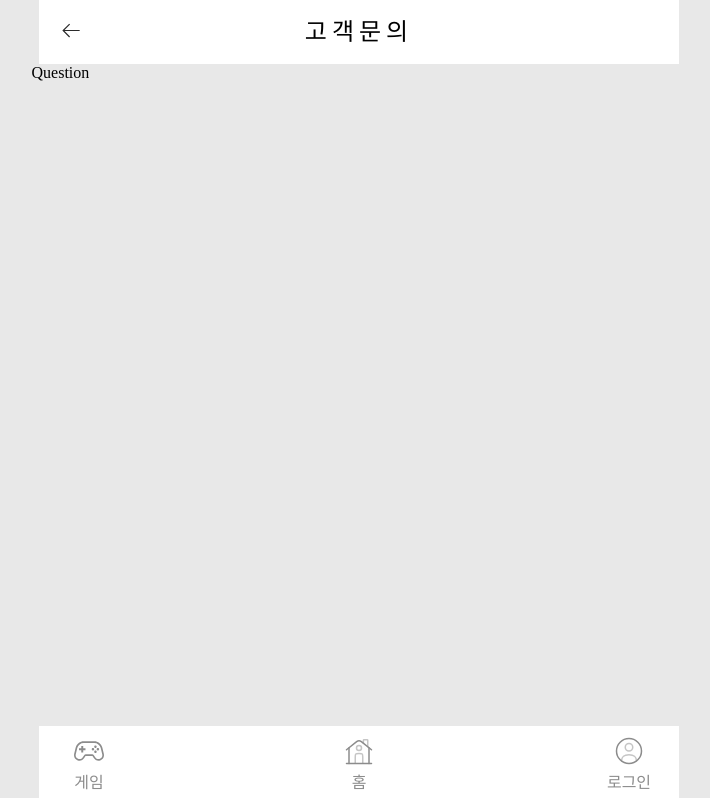
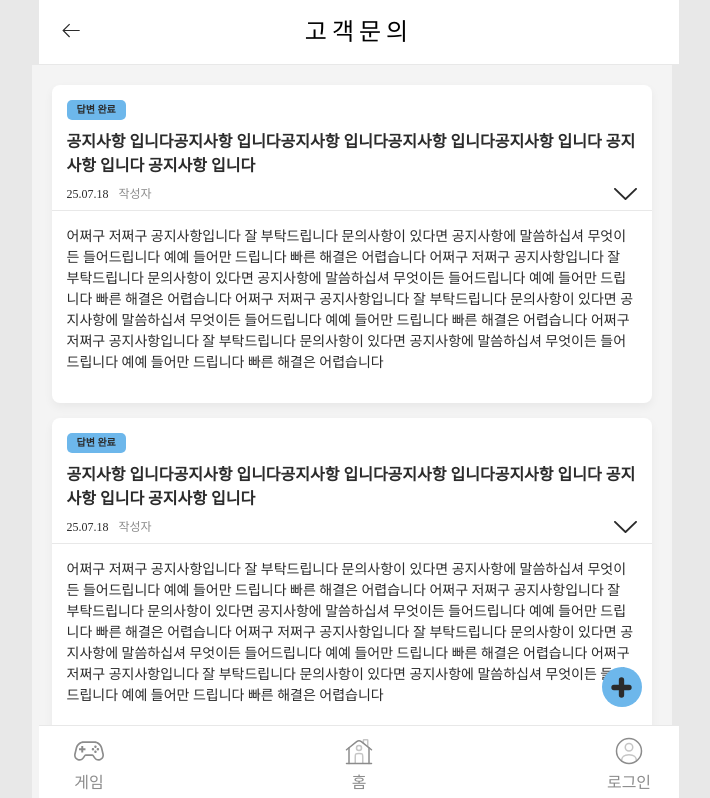
Before and after one commit to LGTM-Team/brain-game, a React (Vite) app: page /qna in a window 1280 px wide. Shown: the top 798 px of the page, without its empty margins (281-991 px from the left). Built offline with nearby package versions, Linux system fonts and the light colour scheme; no server answers; a web font is replaced by a local one.

Commit message:
ui(qna): 고객문의 페이지

```diff
--- a/src/pages/Qna/index.tsx
+++ b/src/pages/Qna/index.tsx
@@ -1,9 +1,20 @@
+import { AppLink } from "@/router/AppLink";
+import PostCard from "../../components/post/PostCard";
 import Question from "./components/Question";
+import S from "./qna.module.css";
+import postIcon from "@/assets/icons/post.svg";
 
 function QnaPage() {
   return (
-    <div>
-      <Question />
+    <div className={S.container}>
+      <PostCard isContact={true} />
+      <PostCard isContact={true} />
+      <PostCard isContact={true} />
+      <div className={S.iconBox}>
+        <AppLink to="/notice" variant="page">
+          <img src={postIcon} alt="고객문의로 이동" />
+        </AppLink>
+      </div>
     </div>
   );
 }
--- /dev/null
+++ b/src/pages/Qna/qna.module.css
@@ -0,0 +1,18 @@
+.container {
+  background-color: var(--light-background);
+  display: flex;
+  flex-direction: column;
+  flex: 1;
+  color: var(--black);
+  padding-inline: var(--space-3);
+  padding-top: var(--space-3);
+  padding-bottom: 4rem;
+  position: relative;
+
+  .iconBox {
+    position: sticky;
+    bottom: 5rem;
+    z-index: 100;
+    align-self: flex-end;
+  }
+}
```
Also changed, not shown: src/assets/icons/post.svg (added).
